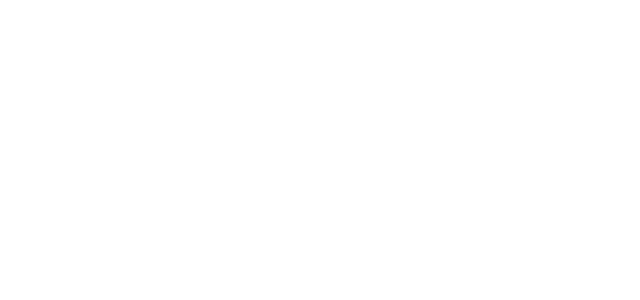
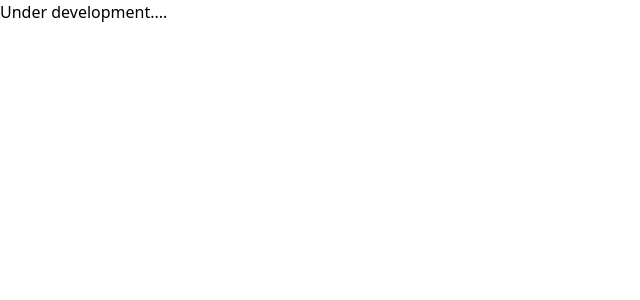
Before and after one commit to nithin6x9/blog.xyz, a React (Vite) app in the folder frontend/: page /publish in a window 1280 px wide. Before the commit this address had no page. Shown: the top 300 px of the page, without its empty margins (0-640 px from the left). Built offline with nearby package versions, Linux system fonts and the light colour scheme.

Commit message:
Publish component

```diff
--- a/frontend/src/App.tsx
+++ b/frontend/src/App.tsx
@@ -2,7 +2,9 @@ import {BrowserRouter,Route,Routes} from 'react-router-dom';
 import {Signup} from './pages/signup';
 import {Signin} from './pages/signin';
 import {Blog} from './pages/blog';
-import {Blogs} from './pages/blogs'
+import {Blogs} from './pages/blogs';
+import {Publish} from './pages/publish';
+
 
 function App(){
 
@@ -14,7 +16,7 @@ function App(){
 					<Route path="/signin"  element ={<Signin />} />
 					<Route path="/blog/:id" element = {<Blog />} />
 					<Route path="/blogs" element = {<Blogs />} />
-
+					<Route path="/publish" element = {<Publish />} />
 				</Routes>
 			</BrowserRouter>
 		</>
--- a/frontend/src/components/appbar.tsx
+++ b/frontend/src/components/appbar.tsx
@@ -8,6 +8,9 @@ export const Appbar = ()=>{
 			Blog.xyz
 		</Link>
 		<div>
+			<Link to = {`/publish`}>
+			<button type="button" className="text-gray-900 bg-gradient-to-r from-lime-200 via-lime-400 to-lime-500 hover:bg-gradient-to-br focus:ring-4 focus:outline-none focus:ring-lime-300 dark:focus:ring-lime-800 font-medium rounded-lg text-sm px-5 py-2.5 text-center mr-4 me-2 mb-2">New blog</button>
+			</Link>
 			<Avatar size = {"big"} name="Nithin"/>
 		</div>
 		</div>
--- /dev/null
+++ b/frontend/src/pages/publish.tsx
@@ -0,0 +1,5 @@
+export const Publish = ()=> {
+	return <div>
+			Under development....
+		</div>
+}
```
